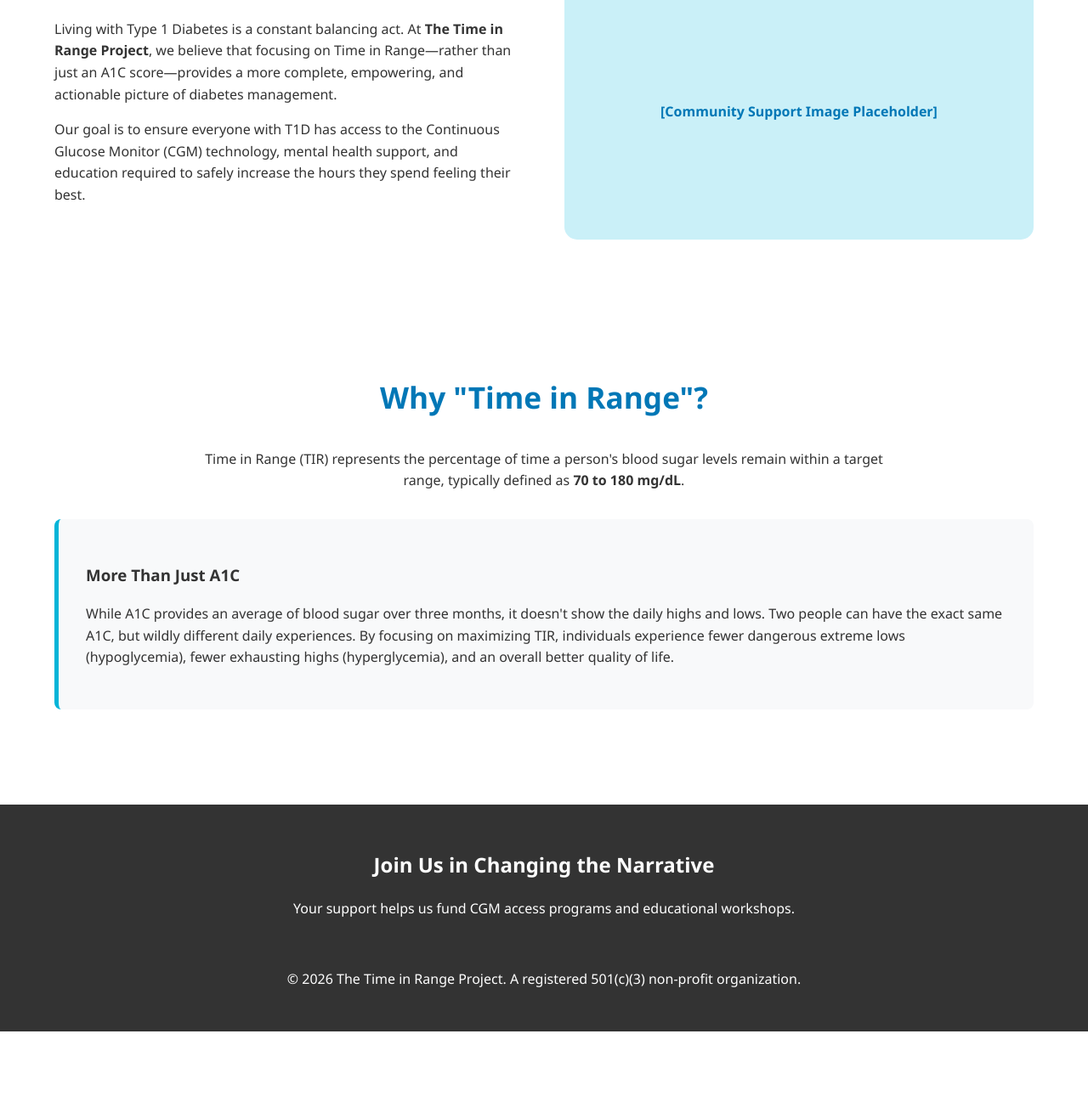
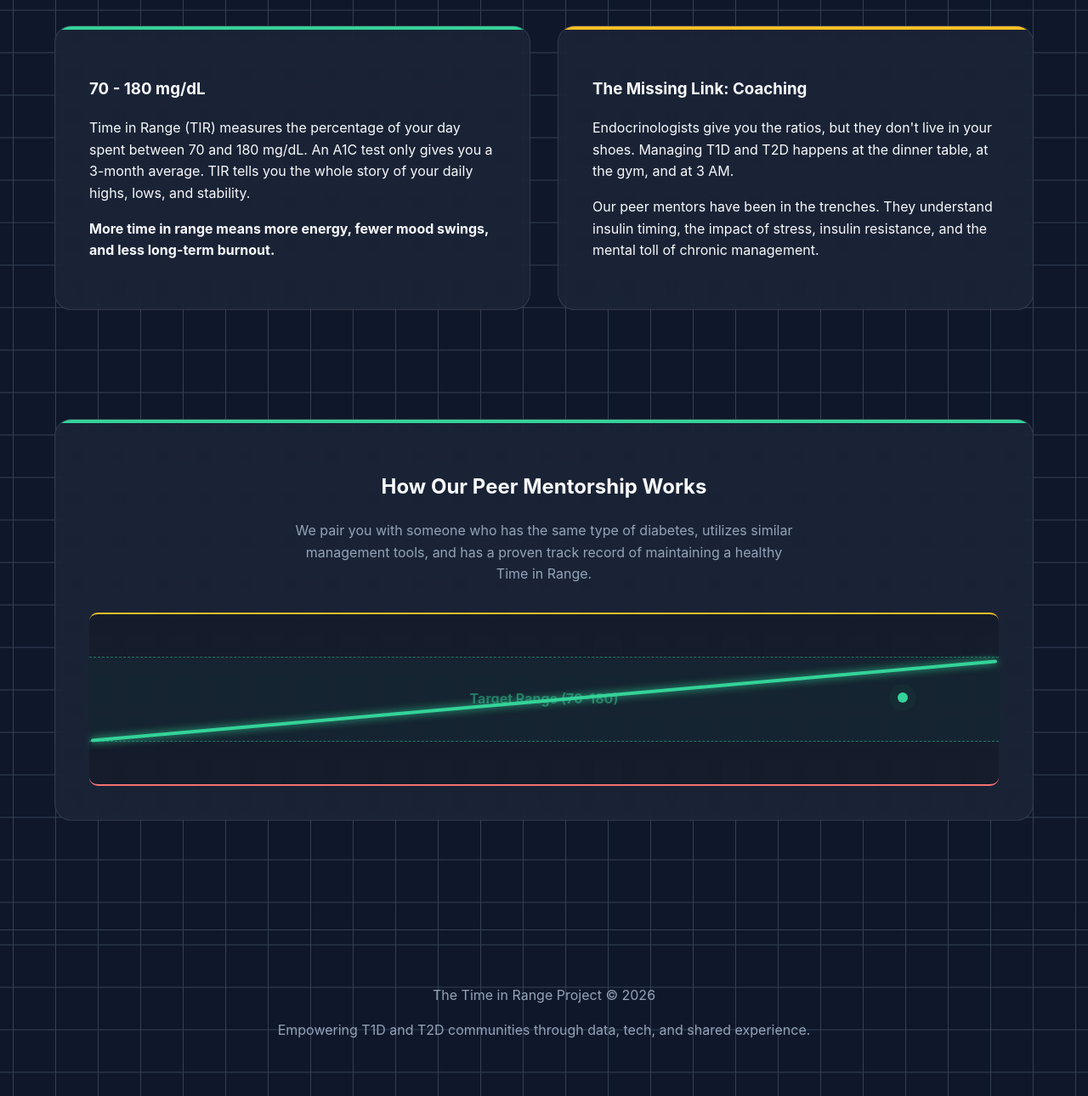
Before and after one commit to schneida1/timeinrangeproject, a plain HTML site: page index.html in a window 1280 px wide. Shown: the part 817-2107 px from the top of the page at 85% size. Before the commit the page ends 2031 px from the top, so only its background shows below. Drawn offline with Linux system fonts and the light colour scheme.

Commit message:
Update index.html

```diff
--- a/index.html
+++ b/index.html
@@ -3,153 +3,221 @@
 <head>
     <meta charset="UTF-8">
     <meta name="viewport" content="width=device-width, initial-scale=1.0">
-    <title>The Time in Range Project | Type 1 Diabetes Non-Profit</title>
+    <title>The Time in Range Project | Diabetes Peer Mentorship</title>
     <style>
-        /* Base Styles */
+        /* CGM App Theme Colors */
         :root {
-            --primary-blue: #0077b6;
-            --light-blue: #caf0f8;
-            --dark-gray: #333333;
-            --white: #ffffff;
-            --accent: #00b4d8;
+            --bg-dark: #0f172a; /* Deep app background */
+            --bg-panel: #1e293b; /* Glassmorphism panel */
+            --text-main: #f8fafc;
+            --text-muted: #94a3b8;
+            --cgm-green: #34d399; /* In-Range */
+            --cgm-yellow: #fbbf24; /* High */
+            --cgm-red: #f87171; /* Low */
+            --grid-line: #334155;
         }
 
         body {
-            font-family: 'Segoe UI', Tahoma, Geneva, Verdana, sans-serif;
+            font-family: -apple-system, BlinkMacSystemFont, "Segoe UI", Roboto, Helvetica, Arial, sans-serif;
             margin: 0;
             padding: 0;
-            color: var(--dark-gray);
+            background-color: var(--bg-dark);
+            color: var(--text-main);
             line-height: 1.6;
+            background-image:
+                linear-gradient(var(--grid-line) 1px, transparent 1px),
+                linear-gradient(90deg, var(--grid-line) 1px, transparent 1px);
+            background-size: 50px 50px;
+            background-position: center center;
         }
 
         /* Navigation */
         header {
-            background-color: var(--white);
-            box-shadow: 0 2px 5px rgba(0,0,0,0.1);
+            background: rgba(15, 23, 42, 0.8);
+            backdrop-filter: blur(10px);
             position: sticky;
             top: 0;
             z-index: 100;
+            border-bottom: 1px solid var(--grid-line);
         }
 
         nav {
             display: flex;
             justify-content: space-between;
             align-items: center;
-            padding: 1rem 5%;
+            padding: 1.2rem 5%;
             max-width: 1200px;
             margin: 0 auto;
         }
 
         .logo {
             font-size: 1.5rem;
-            font-weight: bold;
-            color: var(--primary-blue);
+            font-weight: 800;
+            color: var(--text-main);
             text-decoration: none;
+            display: flex;
+            align-items: center;
+            gap: 10px;
+        }
+
+        /* Blinking CGM Dot */
+        .cgm-dot {
+            width: 12px;
+            height: 12px;
+            background-color: var(--cgm-green);
+            border-radius: 50%;
+            box-shadow: 0 0 10px var(--cgm-green);
+            animation: pulse 2s infinite;
+        }
+
+        @keyframes pulse {
+            0% { box-shadow: 0 0 0 0 rgba(52, 211, 153, 0.7); }
+            70% { box-shadow: 0 0 0 10px rgba(52, 211, 153, 0); }
+            100% { box-shadow: 0 0 0 0 rgba(52, 211, 153, 0); }
         }
 
         .nav-links a {
             margin-left: 2rem;
             text-decoration: none;
-            color: var(--dark-gray);
-            font-weight: 500;
+            color: var(--text-muted);
+            font-weight: 600;
             transition: color 0.3s;
         }
 
         .nav-links a:hover {
-            color: var(--primary-blue);
+            color: var(--cgm-green);
         }
 
-        .btn-donate {
-            background-color: var(--primary-blue);
-            color: var(--white) !important;
-            padding: 0.5rem 1.2rem;
-            border-radius: 25px;
+        .btn-action {
+            background: linear-gradient(135deg, #10b981 0%, #059669 100%);
+            color: white !important;
+            padding: 0.6rem 1.5rem;
+            border-radius: 30px;
+            box-shadow: 0 4px 15px rgba(16, 185, 129, 0.3);
+            transition: transform 0.2s;
+        }
+
+        .btn-action:hover {
+            transform: translateY(-2px);
         }
 
         /* Hero Section */
         .hero {
-            background: linear-gradient(135deg, var(--light-blue) 0%, var(--white) 100%);
-            padding: 5rem 5%;
+            padding: 6rem 5%;
             text-align: center;
+            position: relative;
         }
 
         .hero h1 {
-            font-size: 3rem;
-            color: var(--primary-blue);
+            font-size: 4rem;
             margin-bottom: 1rem;
+            background: linear-gradient(to right, var(--text-main), var(--cgm-green));
+            -webkit-background-clip: text;
+            -webkit-text-fill-color: transparent;
+            letter-spacing: -1px;
         }
 
         .hero p {
             font-size: 1.2rem;
-            max-width: 600px;
-            margin: 0 auto 2rem auto;
+            color: var(--text-muted);
+            max-width: 700px;
+            margin: 0 auto 3rem auto;
         }
 
-        .btn-primary {
-            display: inline-block;
-            background-color: var(--accent);
-            color: var(--white);
-            padding: 0.8rem 2rem;
-            text-decoration: none;
-            font-size: 1.1rem;
-            border-radius: 30px;
-            font-weight: bold;
-            transition: background 0.3s;
-        }
-
-        .btn-primary:hover {
-            background-color: var(--primary-blue);
-        }
-
-        /* Content Sections */
+        /* Glassmorphism Cards */
         .section {
             padding: 4rem 5%;
             max-width: 1200px;
             margin: 0 auto;
         }
 
-        .section-title {
-            text-align: center;
-            color: var(--primary-blue);
-            font-size: 2.2rem;
-            margin-bottom: 2rem;
+        .grid-2 {
+            display: grid;
+            grid-template-columns: 1fr 1fr;
+            gap: 2rem;
         }
 
-        .about-grid {
-            display: grid;
-            grid-template-columns: 1fr 1fr;
-            gap: 3rem;
-            align-items: center;
+        .card {
+            background: rgba(30, 41, 59, 0.7);
+            backdrop-filter: blur(12px);
+            border: 1px solid rgba(255, 255, 255, 0.1);
+            border-radius: 20px;
+            padding: 2.5rem;
+            position: relative;
+            overflow: hidden;
         }
 
-        .education-box {
-            background-color: #f8f9fa;
-            padding: 2rem;
-            border-left: 5px solid var(--accent);
-            border-radius: 8px;
-            margin-top: 2rem;
+        .card::before {
+            content: '';
+            position: absolute;
+            top: 0;
+            left: 0;
+            width: 100%;
+            height: 4px;
         }
 
-        /* Footer */
+        .card.target::before { background-color: var(--cgm-green); }
+        .card.high::before { background-color: var(--cgm-yellow); }
+
+        h2.section-title {
+            font-size: 2.5rem;
+            text-align: center;
+            margin-bottom: 3rem;
+        }
+
+        /* Simulated Graph UI */
+        .graph-ui {
+            width: 100%;
+            height: 200px;
+            background: rgba(0,0,0,0.2);
+            border-radius: 10px;
+            position: relative;
+            margin-top: 2rem;
+            border-bottom: 2px solid var(--cgm-red);
+            border-top: 2px solid var(--cgm-yellow);
+        }
+
+        .graph-target-zone {
+            position: absolute;
+            top: 25%;
+            bottom: 25%;
+            width: 100%;
+            background: rgba(52, 211, 153, 0.1);
+            border-top: 1px dashed var(--cgm-green);
+            border-bottom: 1px dashed var(--cgm-green);
+            display: flex;
+            align-items: center;
+            justify-content: center;
+            color: var(--cgm-green);
+            font-weight: bold;
+            opacity: 0.5;
+        }
+
+        .graph-line {
+            position: absolute;
+            top: 50%;
+            left: 0;
+            width: 100%;
+            height: 4px;
+            background: var(--cgm-green);
+            border-radius: 2px;
+            box-shadow: 0 0 10px var(--cgm-green);
+            transform: rotate(-5deg); /* Simulated upward trend */
+        }
+
         footer {
-            background-color: var(--dark-gray);
-            color: var(--white);
             text-align: center;
-            padding: 2rem 5%;
-            margin-top: 3rem;
+            padding: 3rem;
+            border-top: 1px solid var(--grid-line);
+            margin-top: 4rem;
+            color: var(--text-muted);
         }
 
         /* Responsive */
         @media (max-width: 768px) {
-            .about-grid {
-                grid-template-columns: 1fr;
-            }
-            .nav-links {
-                display: none; /* Add a hamburger menu here for a full site */
-            }
-            .hero h1 {
-                font-size: 2.2rem;
-            }
+            .grid-2 { grid-template-columns: 1fr; }
+            .nav-links { display: none; }
+            .hero h1 { font-size: 2.5rem; }
         }
     </style>
 </head>
@@ -157,56 +225,59 @@
 
     <header>
         <nav>
-            <a href="#" class="logo">The TIR Project</a>
+            <a href="#" class="logo">
+                <div class="cgm-dot"></div>
+                The TIR Project
+            </a>
             <div class="nav-links">
-                <a href="#about">About Us</a>
-                <a href="#education">What is TIR?</a>
-                <a href="#resources">Resources</a>
-                <a href="#donate" class="btn-donate">Donate</a>
+                <a href="#mission">Mission</a>
+                <a href="#mentorship">Peer Mentorship</a>
+                <a href="#apply" class="btn-action">Get a Coach</a>
             </div>
         </nav>
     </header>
 
     <section class="hero">
-        <h1>Empowering Lives Through Better Time in Range</h1>
-        <p>We are a non-profit organization dedicated to providing education, resources, and support to help those living with Type 1 Diabetes maximize their Time in Range (TIR).</p>
-        <a href="#about" class="btn-primary">Learn Our Mission</a>
+        <h1>Flatten the Line. Together.</h1>
+        <p>A non-profit providing real-world peer mentorship and coaching for people living with Type 1 and Type 2 Diabetes. We focus on the metric that dictates how you actually feel: Time in Range.</p>
+        <br>
+        <a href="#mentorship" class="btn-action" style="font-size: 1.2rem; padding: 1rem 2rem;">Find Your Mentor</a>
     </section>
 
-    <section id="about" class="section">
-        <h2 class="section-title">Our Mission</h2>
-        <div class="about-grid">
-            <div>
-                <p>Living with Type 1 Diabetes is a constant balancing act. At <strong>The Time in Range Project</strong>, we believe that focusing on Time in Range—rather than just an A1C score—provides a more complete, empowering, and actionable picture of diabetes management.</p>
-                <p>Our goal is to ensure everyone with T1D has access to the Continuous Glucose Monitor (CGM) technology, mental health support, and education required to safely increase the hours they spend feeling their best.</p>
+    <section id="mission" class="section">
+        <h2 class="section-title">Why Time In Range?</h2>
+        <div class="grid-2">
+            <div class="card target">
+                <h3>70 - 180 mg/dL</h3>
+                <p>Time in Range (TIR) measures the percentage of your day spent between 70 and 180 mg/dL. An A1C test only gives you a 3-month average. TIR tells you the whole story of your daily highs, lows, and stability.</p>
+                <p><strong>More time in range means more energy, fewer mood swings, and less long-term burnout.</strong></p>
+
+
             </div>
-            <div style="background-color: var(--light-blue); height: 300px; border-radius: 15px; display: flex; align-items: center; justify-content: center; color: var(--primary-blue); font-weight: bold;">
-                [Community Support Image Placeholder]
+            <div class="card high">
+                <h3>The Missing Link: Coaching</h3>
+                <p>Endocrinologists give you the ratios, but they don't live in your shoes. Managing T1D and T2D happens at the dinner table, at the gym, and at 3 AM.</p>
+                <p>Our peer mentors have been in the trenches. They understand insulin timing, the impact of stress, insulin resistance, and the mental toll of chronic management.</p>
             </div>
         </div>
     </section>
 
-    <section id="education" class="section">
-        <h2 class="section-title">Why "Time in Range"?</h2>
-        <p style="text-align: center; max-width: 800px; margin: 0 auto;">
-            Time in Range (TIR) represents the percentage of time a person's blood sugar levels remain within a target range, typically defined as <strong>70 to 180 mg/dL</strong>.
-        </p>
+    <section id="mentorship" class="section">
+        <div class="card target" style="text-align: center;">
+            <h2>How Our Peer Mentorship Works</h2>
+            <p style="color: var(--text-muted); max-width: 600px; margin: 0 auto;">We pair you with someone who has the same type of diabetes, utilizes similar management tools, and has a proven track record of maintaining a healthy Time in Range.</p>
 
-        <div style="text-align: center; margin: 2rem 0;">
-
-        </div>
-
-        <div class="education-box">
-            <h3>More Than Just A1C</h3>
-            <p>While A1C provides an average of blood sugar over three months, it doesn't show the daily highs and lows. Two people can have the exact same A1C, but wildly different daily experiences. By focusing on maximizing TIR, individuals experience fewer dangerous extreme lows (hypoglycemia), fewer exhausting highs (hyperglycemia), and an overall better quality of life.</p>
+            <div class="graph-ui">
+                <div class="graph-target-zone">Target Range (70-180)</div>
+                <div class="graph-line"></div>
+                <div class="cgm-dot" style="position: absolute; right: 10%; top: 46%;"></div>
+            </div>
         </div>
     </section>
 
     <footer>
-        <h2>Join Us in Changing the Narrative</h2>
-        <p>Your support helps us fund CGM access programs and educational workshops.</p>
-        <br>
-        <p>&copy; 2026 The Time in Range Project. A registered 501(c)(3) non-profit organization.</p>
+        <p>The Time in Range Project &copy; 2026</p>
+        <p>Empowering T1D and T2D communities through data, tech, and shared experience.</p>
     </footer>
 
 </body>
```
